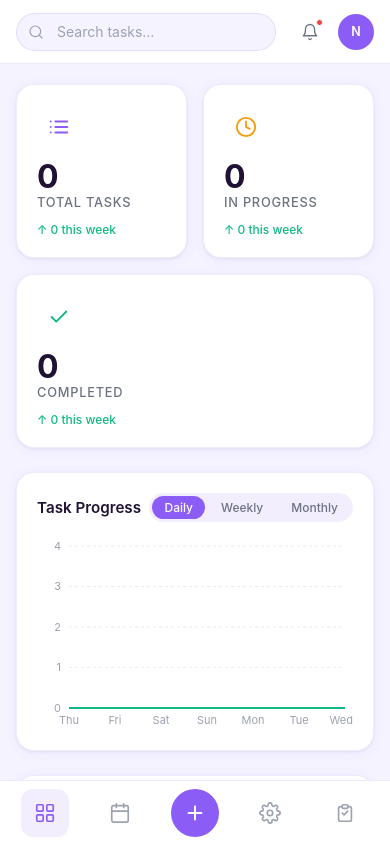
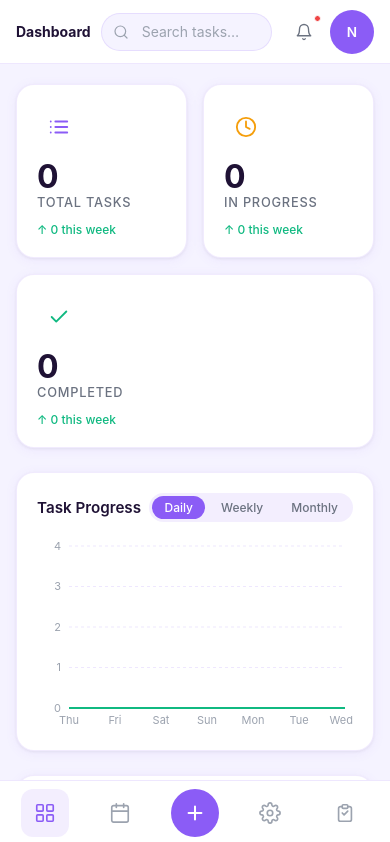
Before and after one commit to ziu222/react-todo, a React (Vite) app in the folder to-do app/: page / in a window 390 px wide. Shown: the top 842 px of the page. Built offline with nearby package versions, Linux system fonts and the light colour scheme.

Commit message:
fix(topbar): restore page title and expand icon touch targets on mobile

```diff
--- a/to-do app/src/components/layout/TopBar.css
+++ b/to-do app/src/components/layout/TopBar.css
@@ -126,13 +126,39 @@
 @media (max-width: 768px) {
   .topbar {
     padding: 0 16px;
+    gap: 10px;
   }
 
   .topbar-title {
-    display: none;
+    display: block;
+    font-size: 0.875rem;
+    font-weight: 700;
+    max-width: 80px;
+    white-space: nowrap;
+    overflow: hidden;
+    text-overflow: ellipsis;
+    flex-shrink: 0;
+    min-width: 0;
   }
 
   .topbar-search {
     max-width: none;
+    flex: 1;
+    min-width: 0;
+  }
+
+  .topbar-icon-btn {
+    width: 44px;
+    height: 44px;
+  }
+
+  .topbar-avatar {
+    width: 44px;
+    height: 44px;
+    font-size: 0.85rem;
+  }
+
+  .topbar-actions {
+    gap: 4px;
   }
 }
```
